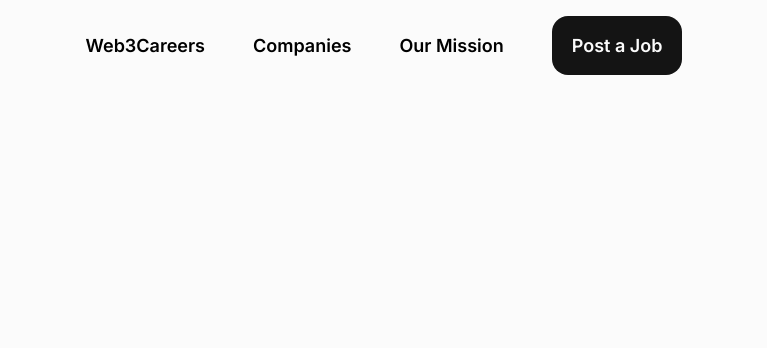
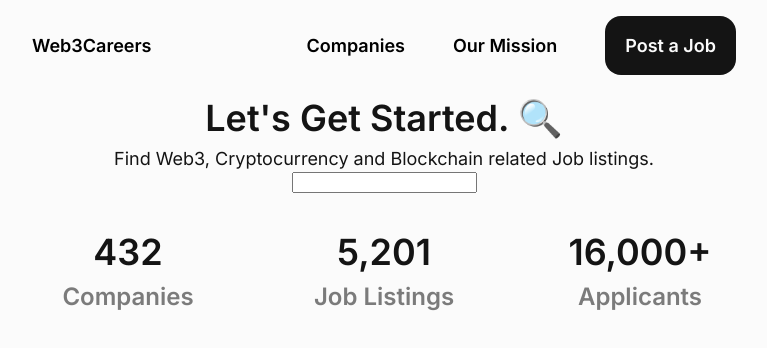
Before and after one commit to JAhimaz/web3careers, a React (Vite) app: page / in a window 1280 px wide. Shown: the top 348 px of the page, without its empty margins (256-1023 px from the left). Built offline with nearby package versions, Linux system fonts and the light colour scheme.

Commit message:
feat: statistic and text components

```diff
--- /dev/null
+++ b/src/components/atoms/Typography/Typography.tsx
@@ -0,0 +1,23 @@
+import { useTheme } from "@emotion/react";
+import styled from "@emotion/styled";
+
+type TypographyProps = {
+    size?: "xl" | "lg" | "md" | "sm" | "xs";
+    weight?: number;
+    color?: string;
+    children: React.ReactNode;
+}
+
+const Typography = styled.div((props : TypographyProps) => ({
+    fontSize:
+        props.size === "xl" ? "2.25rem" // 36px
+        : props.size === "lg" ? "1.5rem" // 24px
+        : props.size === "md" ? "1.125rem"  // 18px
+        : props.size === "sm" ? "1rem" // 16px
+        : props.size === "xs" ? "0.6rem" // 10px
+        : "1rem",
+    fontWeight: props.weight || 400,
+    color: props.color || useTheme().primary,
+}))
+
+export default Typography
--- /dev/null
+++ b/src/components/atoms/Typography/index.ts
@@ -0,0 +1,2 @@
+export * from './Typography';
+export { default } from './Typography';
--- /dev/null
+++ b/src/components/molecules/Statistic/Statistic.tsx
@@ -0,0 +1,26 @@
+import Typography from "@components/atoms/Typography";
+import { useTheme } from "@emotion/react";
+
+type StatisticDataProps = {
+    header: string | number;
+    subheader: string | number;
+}
+
+const Statistic = (props : StatisticDataProps) => {
+    return (
+        <section css={{
+            display: "flex",
+            flexDirection: "column",
+            justifyContent: "center",
+            alignItems: "center",
+            width: "100%",
+            height: "100%",
+            gap: "-0.5rem"
+        }}>
+            <Typography size="xl" weight={600}>{props?.header ?? ""}</Typography>
+            <Typography size="lg" weight={600} color={useTheme().secondary}>{props?.subheader ?? ""}</Typography>
+        </section>
+    )
+}
+
+export default Statistic
--- /dev/null
+++ b/src/components/molecules/Statistic/index.ts
@@ -0,0 +1,2 @@
+export * from './Statistic';
+export { default } from './Statistic';
--- a/src/routes/Home.tsx
+++ b/src/routes/Home.tsx
@@ -1,10 +1,38 @@
 import Navigation from "@layout/Navigation"
-import Button from "../components/atoms/Button"
+import Typography from "@components/atoms/Typography"
+import Statistic from "@components/molecules/Statistic"
 
 const Home = () => {
   return (
     <>
+      {/* Would be nice to put this inside the router and shared amongst pages. */}
       <Navigation />
+      {/* Section for search */}
+      <section id="title" css={{
+        width: "100%",
+        display: "flex",
+        flexDirection: "column",
+        justifyContent: "center",
+        alignItems: "center",
+      }}>
+        <Typography size="xl" weight={600}>Let's Get Started. 🔍</Typography>
+        <Typography size="md">Find Web3, Cryptocurrency and Blockchain related Job listings.</Typography>
+        <input></input>
+        <div id="site-statistics" css={{
+          display: "flex",
+          flexDirection: "row",
+          justifyContent: "space-between",
+          alignItems: "center",
+          width: "60vw",
+          marginTop: "2rem",
+        }}>
+          <Statistic header="432" subheader="Companies" />
+          <Statistic header="5,201" subheader="Job Listings" />
+          <Statistic header="16,000+" subheader="Applicants" />
+        </div>
+      </section>
+
+      {/* Section for job listings */}
     </>
   )
 }
```
